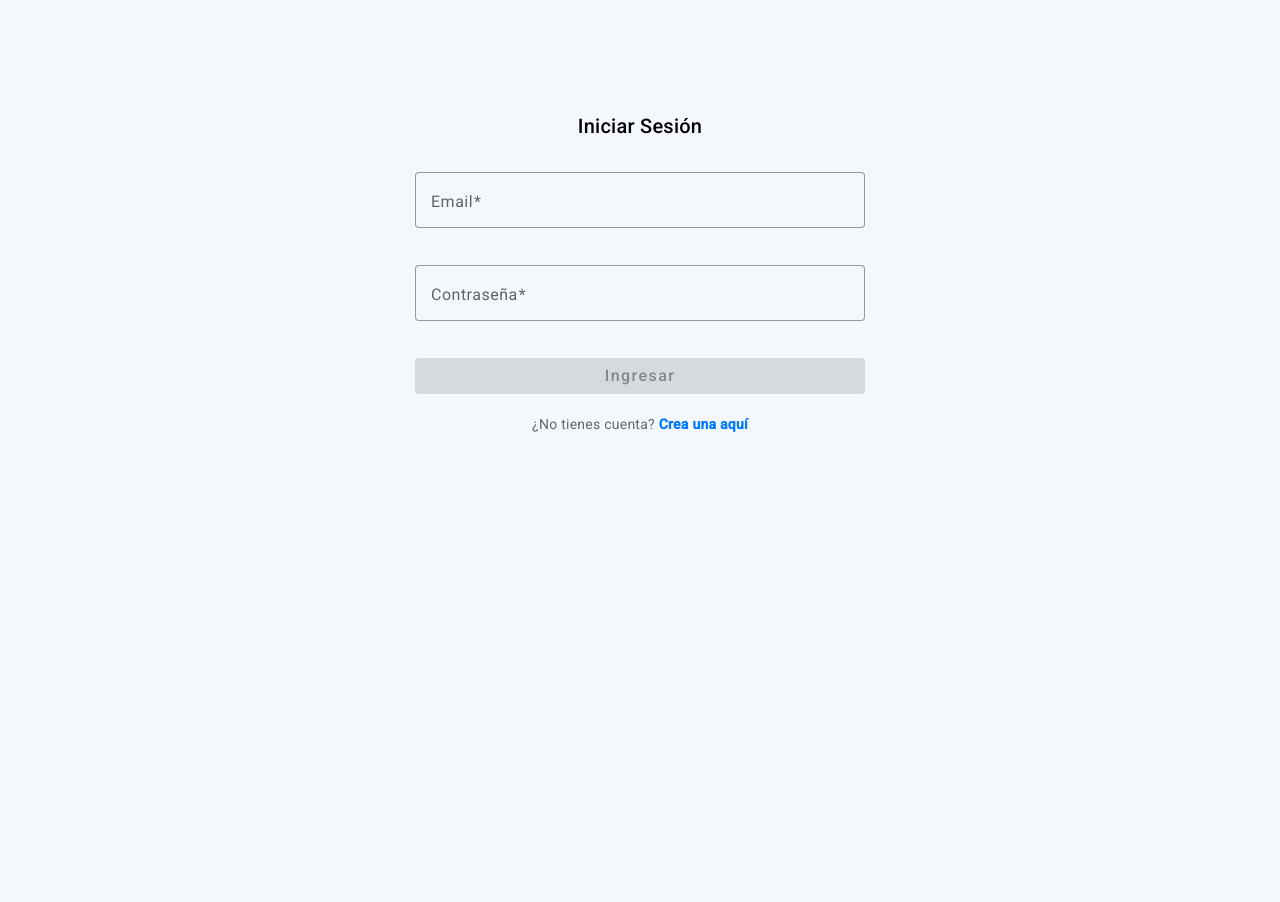
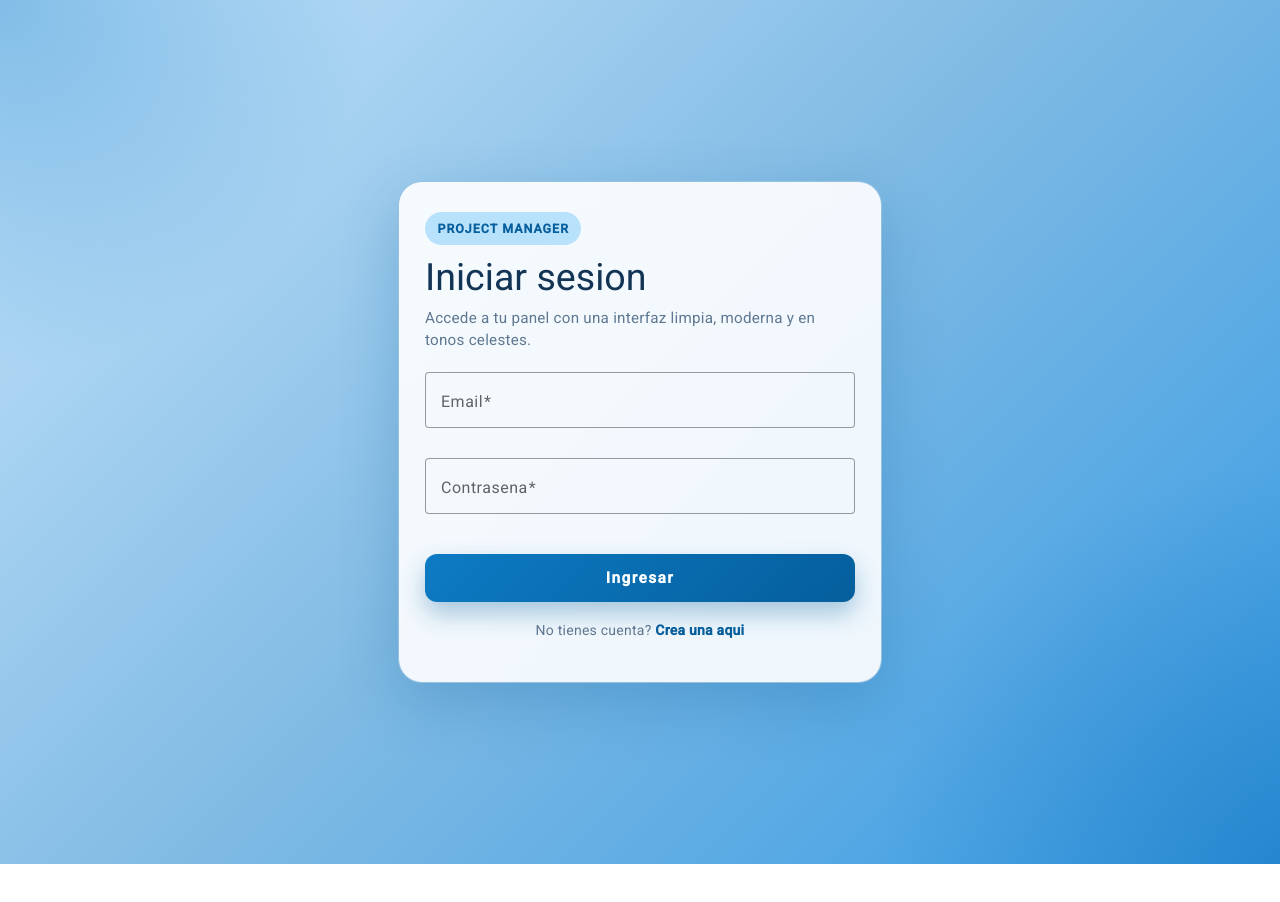
Before and after one commit to RodriguezATomas/product-manager-frontend, an Angular app: page /auth/login in a window 1280 px wide. Shown: the top 902 px of the page. After the commit the page ends 864 px from the top, so only its background shows below. Built offline with nearby package versions, Linux system fonts and the light colour scheme.

Commit message:
#feat: new changes in css login and signup

```diff
--- a/src/app/modules/auth/components/login/login.component.css
+++ b/src/app/modules/auth/components/login/login.component.css
@@ -1,53 +1,122 @@
-.login-container {
-  max-width: 450px;
-  margin: 0 auto;
+:host {
+  display: block;
+}
+
+.auth-page {
   min-height: 100vh;
-  padding: 110px 20px 40px;
+  padding: 32px 20px;
+  display: flex;
+  align-items: center;
+  justify-content: center;
+  background:
+    radial-gradient(circle at top left, rgba(47, 142, 208, 0.45), transparent 24%),
+    radial-gradient(circle at bottom right, rgba(10, 98, 170, 0.36), transparent 26%),
+    linear-gradient(135deg, #c5e4fb 0%, #81bbe4 48%, #359be4 100%);
+}
+
+.auth-card {
+  width: min(100%, 430px);
+  padding: 30px 26px;
+  border-radius: 24px;
+  background: rgba(255, 255, 255, 0.9);
+  border: 1px solid rgba(42, 126, 192, 0.46);
+  box-shadow: 0 20px 58px rgba(14, 88, 146, 0.24);
+  backdrop-filter: blur(12px);
+}
+
+.auth-card-header {
+  margin-bottom: 20px;
+}
+
+.auth-badge {
+  display: inline-flex;
+  margin-bottom: 12px;
+  padding: 0.42rem 0.78rem;
+  border-radius: 999px;
+  background: #b8e2fb;
+  color: #075f9d;
+  font-size: 0.78rem;
+  font-weight: 800;
+  letter-spacing: 0.08em;
+  text-transform: uppercase;
+}
+
+h1 {
+  margin: 0 0 8px;
+  color: #123455;
+  font-size: clamp(1.75rem, 3.8vw, 2.35rem);
+  line-height: 1.1;
+}
+
+.auth-card-header p {
+  margin: 0;
+  color: #5f7791;
+  font-size: 0.95rem;
+  line-height: 1.5;
+}
+
+.auth-form {
   display: flex;
   flex-direction: column;
-  justify-content: flex-start;
-}
-
-form {
-  display: flex;
-  flex-direction: column;
-
-}
-
-h2 {
-  text-align: center;
-  margin-bottom: 30px;
+  gap: 8px;
 }
 
 .full-width {
   width: 100%;
-  margin-bottom: 15px;
-  display: block;
+}
+
+.auth-form ::ng-deep .mat-form-field-flex {
+  background: rgba(248, 252, 255, 0.95);
+  border-radius: 14px;
+}
+
+.auth-form ::ng-deep .mat-form-field-outline {
+  color: rgba(255, 255, 255, 0.34);
 }
 
 .submit-button {
-  width: 100%;
-  padding: 10px;
-  font-size: 16px;
+  margin-top: 10px;
+  min-height: 48px;
+  border-radius: 12px;
+  background: linear-gradient(135deg, #0d7bc4 0%, #055e9c 100%);
+  color: #ffffff;
+  font-size: 0.97rem;
+  font-weight: 700;
+  box-shadow: 0 12px 24px rgba(5, 94, 156, 0.32);
 }
 
-.signup-link {
-  text-align: center;
-  margin-top: 20px;
+.submit-button ::ng-deep .mdc-button__label {
+  color: #ffffff;
 }
 
-.signup-link p {
-  color: #666;
-  font-size: 14px;
+.submit-button:hover:not([disabled]) {
+  filter: brightness(1.04);
 }
 
-.signup-link a {
-  color: #007bff;
-  text-decoration: none;
-  font-weight: bold;
-  transition: color 0.3s ease;
+.auth-link {
+  margin-top: 18px;
+  text-align: center;
+  color: #61788f;
 }
 
-.signup-link a:hover {
-  color: #0056b3;
+.auth-link a {
+  color: #085f9c;
+  font-weight: 700;
+  text-decoration: none;
 }
+
+.auth-link a:hover {
+  text-decoration: underline;
+}
+
+@media (max-width: 640px) {
+  .auth-page {
+    padding: 20px 14px;
+  }
+
+  .auth-card {
+    width: min(100%, 390px);
+    padding: 24px 18px;
+    border-radius: 20px;
+  }
+}
--- a/src/app/modules/auth/components/login/login.component.html
+++ b/src/app/modules/auth/components/login/login.component.html
@@ -1,7 +1,12 @@
-<div class="login-container">
-  <form [formGroup]="loginForm" (ngSubmit)="onSubmit()">
-    <h2>Iniciar Sesión</h2>
+<section class="auth-page">
+  <div class="auth-card">
+    <div class="auth-card-header">
+      <span class="auth-badge">Project Manager</span>
+      <h1>Iniciar sesion</h1>
+      <p>Accede a tu panel con una interfaz limpia, moderna y en tonos celestes.</p>
+    </div>
 
+    <form [formGroup]="loginForm" (ngSubmit)="onSubmit()" class="auth-form">
       <mat-form-field appearance="outline" class="full-width">
         <mat-label>Email</mat-label>
         <input
@@ -10,39 +15,35 @@
           formControlName="email"
           placeholder="tu@email.com"
           title="Ingresa tu email"
-        required
-      >
-      <mat-error *ngIf="loginForm.get('email')?.hasError('email')">Email inválido</mat-error>
+          required>
+        <mat-error *ngIf="loginForm.get('email')?.hasError('email')">Email invalido</mat-error>
         <mat-error *ngIf="loginForm.get('email')?.hasError('required')">El email es requerido</mat-error>
       </mat-form-field>
 
       <mat-form-field appearance="outline" class="full-width">
-      <mat-label>Contraseña</mat-label>
+        <mat-label>Contrasena</mat-label>
         <input
           matInput
           type="password"
           formControlName="password"
-        placeholder="Ingresa tu contraseña"
-        title="Ingresa tu contraseña"
-        required
-      >
-      <mat-error *ngIf="loginForm.get('password')?.hasError('minlength')">Mínimo 6 caracteres</mat-error>
-      <mat-error *ngIf="loginForm.get('password')?.hasError('required')">La contraseña es requerida</mat-error>
+          placeholder="Ingresa tu contrasena"
+          title="Ingresa tu contrasena"
+          required>
+        <mat-error *ngIf="loginForm.get('password')?.hasError('minlength')">Minimo 6 caracteres</mat-error>
+        <mat-error *ngIf="loginForm.get('password')?.hasError('required')">La contrasena es requerida</mat-error>
       </mat-form-field>
 
       <button
-      mat-raised-button
-      color="primary"
+        mat-flat-button
         type="submit"
         [disabled]="loginForm.invalid"
-      class="submit-button"
-    >
+        class="submit-button">
         {{ loading ? 'Ingresando...' : 'Ingresar' }}
       </button>
     </form>
 
-  <!-- Link a Signup -->
-  <div class="signup-link">
-    <p>¿No tienes cuenta? <a routerLink="/auth/signup">Crea una aquí</a></p>
+    <div class="auth-link">
+      <p>No tienes cuenta? <a routerLink="/auth/signup">Crea una aqui</a></p>
     </div>
   </div>
+</section>
--- a/src/app/modules/auth/components/signup/signup.component.css
+++ b/src/app/modules/auth/components/signup/signup.component.css
@@ -1,72 +1,139 @@
-.signup-container {
-  max-width: 450px;
-  margin: 0 auto;
+:host {
+  display: block;
+}
+
+.auth-page {
   min-height: 100vh;
-  padding: 55px 20px 40px;
+  padding: 32px 20px;
+  display: flex;
+  align-items: center;
+  justify-content: center;
+  background:
+    radial-gradient(circle at top left, rgba(47, 142, 208, 0.45), transparent 24%),
+    radial-gradient(circle at bottom right, rgba(10, 98, 170, 0.36), transparent 26%),
+    linear-gradient(135deg, #c5e4fb 0%, #81bbe4 48%, #359be4 100%);
+}
+
+.auth-card {
+  width: min(100%, 450px);
+  padding: 30px 26px;
+  border-radius: 24px;
+  background: rgba(255, 255, 255, 0.9);
+  border: 1px solid rgba(42, 126, 192, 0.46);
+  box-shadow: 0 20px 58px rgba(14, 88, 146, 0.24);
+  backdrop-filter: blur(12px);
+}
+
+.auth-card-header {
+  margin-bottom: 20px;
+}
+
+.auth-badge {
+  display: inline-flex;
+  margin-bottom: 12px;
+  padding: 0.42rem 0.78rem;
+  border-radius: 999px;
+  background: #b8e2fb;
+  color: #075f9d;
+  font-size: 0.78rem;
+  font-weight: 800;
+  letter-spacing: 0.08em;
+  text-transform: uppercase;
+}
+
+h1 {
+  margin: 0 0 8px;
+  color: #123455;
+  font-size: clamp(1.75rem, 3.8vw, 2.35rem);
+  line-height: 1.1;
+}
+
+.auth-card-header p {
+  margin: 0;
+  color: #5f7791;
+  font-size: 0.95rem;
+  line-height: 1.5;
+}
+
+.auth-form {
   display: flex;
   flex-direction: column;
-  justify-content: flex-start;
-}
-
-form {
-  display: flex;
-  flex-direction: column;
-}
-
-h2 {
-  text-align: center;
-  margin-bottom: 30px;
+  gap: 8px;
 }
 
 .full-width {
   width: 100%;
-  margin-bottom: 15px;
-  display: block;
+}
+
+.auth-form ::ng-deep .mat-form-field-flex {
+  background: rgba(248, 252, 255, 0.95);
+  border-radius: 14px;
+}
+
+.auth-form ::ng-deep .mat-form-field-outline {
+  color: rgba(31, 110, 174, 0.34);
 }
 
 .password-indicator {
-  padding: 10px;
-  margin-bottom: 15px;
-  border-radius: 4px;
-  font-weight: bold;
-  text-align: center;
+  padding: 10px 12px;
+  border-radius: 12px;
+  font-size: 0.9rem;
+  font-weight: 700;
 }
 
 .password-indicator.match {
-  background-color: #d4edda;
-  color: #155724;
-  border: 1px solid #c3e6cb;
+  background: rgba(13, 123, 196, 0.16);
+  color: #055e9c;
 }
 
 .password-indicator.mismatch {
-  background-color: #f8d7da;
-  color: #721c24;
-  border: 1px solid #f5c6cb;
+  background: rgba(255, 116, 130, 0.14);
+  color: #d34e62;
 }
 
 .submit-button {
-  width: 100%;
-  padding: 10px;
-  font-size: 16px;
+  margin-top: 10px;
+  min-height: 48px;
+  border-radius: 12px;
+  background: linear-gradient(135deg, #0d7bc4 0%, #055e9c 100%);
+  color: #ffffff;
+  font-size: 0.97rem;
+  font-weight: 700;
+  box-shadow: 0 12px 24px rgba(5, 94, 156, 0.32);
 }
 
-.login-link {
-  text-align: center;
-  margin-top: 20px;
+.submit-button ::ng-deep .mdc-button__label {
+  color: #ffffff;
 }
 
-.login-link p {
-  color: #666;
-  font-size: 14px;
+.submit-button:hover:not([disabled]) {
+  filter: brightness(1.04);
 }
 
-.login-link a {
-  color: #007bff;
-  text-decoration: none;
-  font-weight: bold;
-  transition: color 0.3s ease;
+.auth-link {
+  margin-top: 18px;
+  text-align: center;
+  color: #61788f;
 }
 
-.login-link a:hover {
-  color: #0056b3;
+.auth-link a {
+  color: #085f9c;
+  font-weight: 700;
+  text-decoration: none;
 }
+
+.auth-link a:hover {
+  text-decoration: underline;
+}
+
+@media (max-width: 640px) {
+  .auth-page {
+    padding: 20px 14px;
+  }
+
+  .auth-card {
+    width: min(100%, 400px);
+    padding: 24px 18px;
+    border-radius: 20px;
+  }
+}
--- a/src/app/modules/auth/components/signup/signup.component.html
+++ b/src/app/modules/auth/components/signup/signup.component.html
@@ -1,8 +1,12 @@
-<div class="signup-container">
-  <form [formGroup]="signupForm" (ngSubmit)="onSubmit()">
-    <h2>Registrarse</h2>
+<section class="auth-page">
+  <div class="auth-card">
+    <div class="auth-card-header">
+      <span class="auth-badge">Project Manager</span>
+      <h1>Crear cuenta</h1>
+      <p>Registrate para empezar a trabajar con una experiencia clara y en una paleta celeste suave.</p>
+    </div>
 
-    <!-- Nombre -->
+    <form [formGroup]="signupForm" (ngSubmit)="onSubmit()" class="auth-form">
       <mat-form-field appearance="outline" class="full-width">
         <mat-label>Nombre</mat-label>
         <input
@@ -11,13 +15,11 @@
           formControlName="name"
           placeholder="Tu nombre completo"
           title="Ingresa tu nombre"
-        required
-      >
+          required>
         <mat-error *ngIf="signupForm.get('name')?.hasError('required')">El nombre es requerido</mat-error>
-      <mat-error *ngIf="signupForm.get('name')?.hasError('minlength')">Mínimo 3 caracteres</mat-error>
+        <mat-error *ngIf="signupForm.get('name')?.hasError('minlength')">Minimo 3 caracteres</mat-error>
       </mat-form-field>
 
-    <!-- Email -->
       <mat-form-field appearance="outline" class="full-width">
         <mat-label>Email</mat-label>
         <input
@@ -26,65 +28,56 @@
           formControlName="email"
           placeholder="tu@email.com"
           title="Ingresa tu email"
-        required
-      >
+          required>
         <mat-error *ngIf="signupForm.get('email')?.hasError('required')">El email es requerido</mat-error>
-      <mat-error *ngIf="signupForm.get('email')?.hasError('email')">Email inválido</mat-error>
+        <mat-error *ngIf="signupForm.get('email')?.hasError('email')">Email invalido</mat-error>
       </mat-form-field>
 
-    <!-- Contraseña -->
       <mat-form-field appearance="outline" class="full-width">
-      <mat-label>Contraseña</mat-label>
+        <mat-label>Contrasena</mat-label>
         <input
           matInput
           type="password"
           formControlName="password"
-        placeholder="Mínimo 8 caracteres"
-        title="Ingresa tu contraseña"
-        required
-      >
-      <mat-error *ngIf="signupForm.get('password')?.hasError('required')">La contraseña es requerida</mat-error>
-      <mat-error *ngIf="signupForm.get('password')?.hasError('minlength')">Mínimo 8 caracteres</mat-error>
+          placeholder="Minimo 8 caracteres"
+          title="Ingresa tu contrasena"
+          required>
+        <mat-error *ngIf="signupForm.get('password')?.hasError('required')">La contrasena es requerida</mat-error>
+        <mat-error *ngIf="signupForm.get('password')?.hasError('minlength')">Minimo 8 caracteres</mat-error>
       </mat-form-field>
 
-    <!-- Confirmar Contraseña -->
       <mat-form-field appearance="outline" class="full-width">
-      <mat-label>Confirmar Contraseña</mat-label>
+        <mat-label>Confirmar contrasena</mat-label>
         <input
           matInput
           type="password"
           formControlName="confirmPassword"
-        placeholder="Confirma tu contraseña"
-        title="Confirma tu contraseña"
-        required
-      >
-      <mat-error *ngIf="signupForm.get('confirmPassword')?.hasError('required')">Debes confirmar la contraseña</mat-error>
-      <mat-error *ngIf="signupForm.get('confirmPassword')?.hasError('passwordMismatch')">Las contraseñas no coinciden</mat-error>
+          placeholder="Confirma tu contrasena"
+          title="Confirma tu contrasena"
+          required>
+        <mat-error *ngIf="signupForm.get('confirmPassword')?.hasError('required')">Debes confirmar la contrasena</mat-error>
+        <mat-error *ngIf="signupForm.get('confirmPassword')?.hasError('passwordMismatch')">Las contrasenas no coinciden</mat-error>
       </mat-form-field>
 
-    <!-- Indicador visual de match -->
-    <div *ngIf="signupForm.get('password')?.value && signupForm.get('confirmPassword')?.value"
+      <div
+        *ngIf="signupForm.get('password')?.value && signupForm.get('confirmPassword')?.value"
         class="password-indicator"
         [class.match]="signupForm.get('password')?.value === signupForm.get('confirmPassword')?.value"
-      [class.mismatch]="signupForm.get('password')?.value !== signupForm.get('confirmPassword')?.value"
-    >
-      {{ signupForm.get('password')?.value === signupForm.get('confirmPassword')?.value ? '✓ Las contraseñas coinciden' : '✗ Las contraseñas no coinciden' }}
+        [class.mismatch]="signupForm.get('password')?.value !== signupForm.get('confirmPassword')?.value">
+        {{ signupForm.get('password')?.value === signupForm.get('confirmPassword')?.value ? 'Las contrasenas coinciden' : 'Las contrasenas no coinciden' }}
       </div>
 
-    <!-- Botón Registrarse -->
       <button
-      mat-raised-button
-      color="primary"
+        mat-flat-button
         type="submit"
         [disabled]="signupForm.invalid || loading"
-      class="submit-button"
-    >
+        class="submit-button">
         {{ loading ? 'Registrando...' : 'Registrarse' }}
       </button>
     </form>
 
-  <!-- Link a Login -->
-  <div class="login-link">
-    <p>¿Ya tienes cuenta? <a routerLink="/auth/login">Inicia sesión aquí</a></p>
+    <div class="auth-link">
+      <p>Ya tienes cuenta? <a routerLink="/auth/login">Inicia sesion aqui</a></p>
     </div>
   </div>
+</section>
```
Lines whose indentation alone changed are shown as unchanged.
